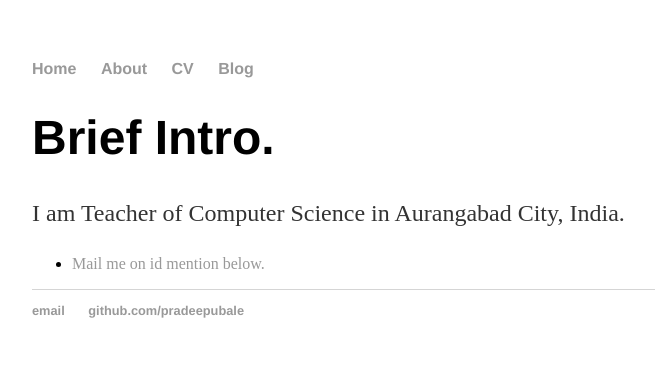
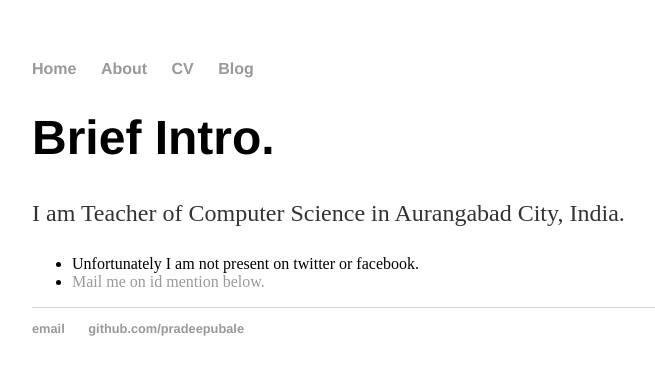
Before and after one commit to pradeepubale/pradeepubale.github.io, a Jekyll site: the page built from about/index.html, in a window 1280 px wide. Shown: the top 375 px of the page, without its empty margins (160-815 px from the left). Built offline with Jekyll 4.4.1, drawn with Linux system fonts in a browser that asks for light colours.

Commit message:
Update index.html

```diff
--- a/about/index.html
+++ b/about/index.html
@@ -8,6 +8,7 @@ title: About me.
 			<p>I am Teacher of Computer Science in Aurangabad City, India.</p>
 
 			<ul class="contacts">
+				<li>Unfortunately I am not present on twitter or facebook.</li>
 				<li><a href = "#">Mail me on id mention below.</a></li>
 			</ul>
 		</div>
```
